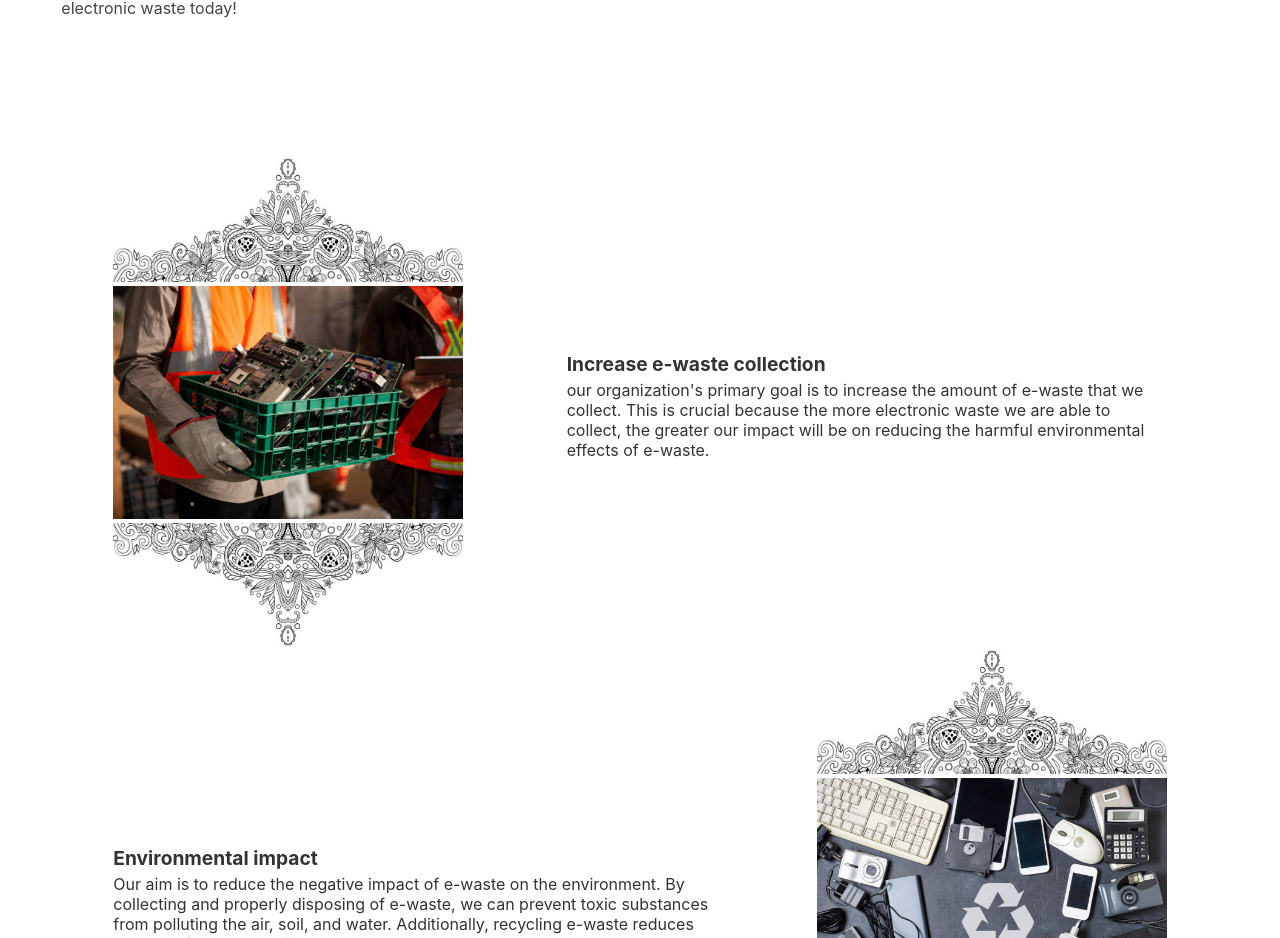
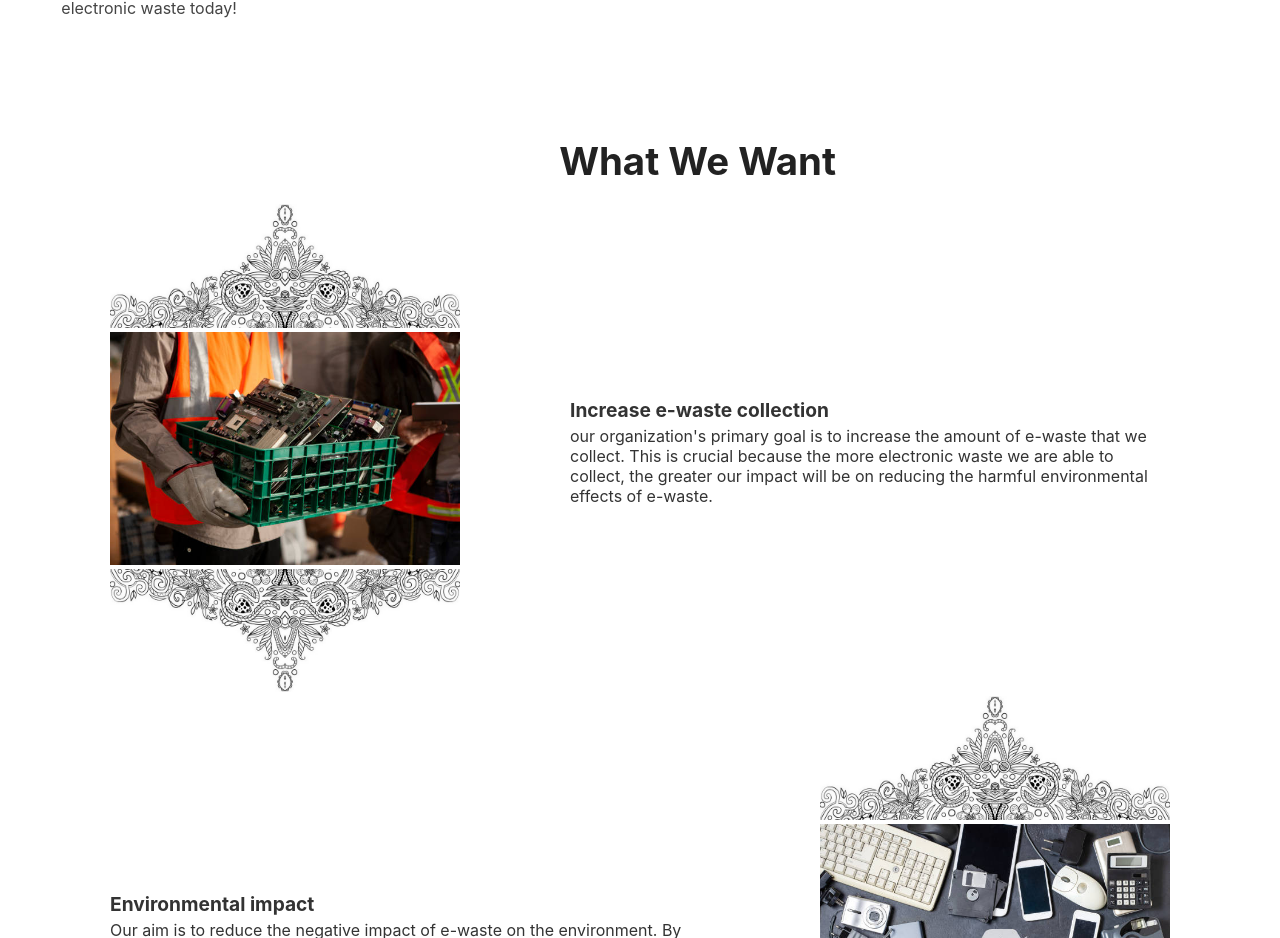
Before and after one commit to RitikPal98/Ewaste, a React (Create React App) app: page / in a window 1280 px wide. Shown: the part 1417-2355 px from the top of the page. Built offline with nearby package versions, Linux system fonts and the light colour scheme.

Commit message:
adding what we want heading

```diff
--- a/src/pages/home/Workshow.css
+++ b/src/pages/home/Workshow.css
@@ -1,8 +1,23 @@
+.workshow{
+    display: flex;
+    flex-direction: column;
+    align-items: center;
+    width: 100%;
+    margin-top: 100px;
+}
+.workshow>h1{
+    margin-left: 9%;
+    font-size: 2.4rem;
+    color: #222;
+}
+
 .workshow-card-container{
     display: flex;
     flex-direction: column;
     padding: 20px 10px;
     margin: 100px 0;
+    width: 100%;
+    margin-top: 0;
 }
 .workshow-card{
     display: flex;
--- a/src/pages/home/Workshow.js
+++ b/src/pages/home/Workshow.js
@@ -4,6 +4,7 @@ import "./Workshow.css"
 function Workshow() {
   return (
     <div className='workshow'>
+      <h1>What We Want</h1>
         <div className="workshow-card-container">
         <WorkShowCard img="images/i4.jpg" title="Increase e-waste collection" info="our organization's primary goal is to increase the amount of e-waste that we collect. This is crucial because the more electronic waste we are able to collect, the greater our impact will be on reducing the harmful environmental effects of e-waste." />
         <WorkShowCard img="images/i3.jpg" title="Environmental impact" info="Our aim is to reduce the negative impact of e-waste on the environment. By collecting and properly disposing of e-waste, we can prevent toxic substances from polluting the air, soil, and water. Additionally, recycling e-waste reduces the need for raw materials and conserves natural resources." />
```
